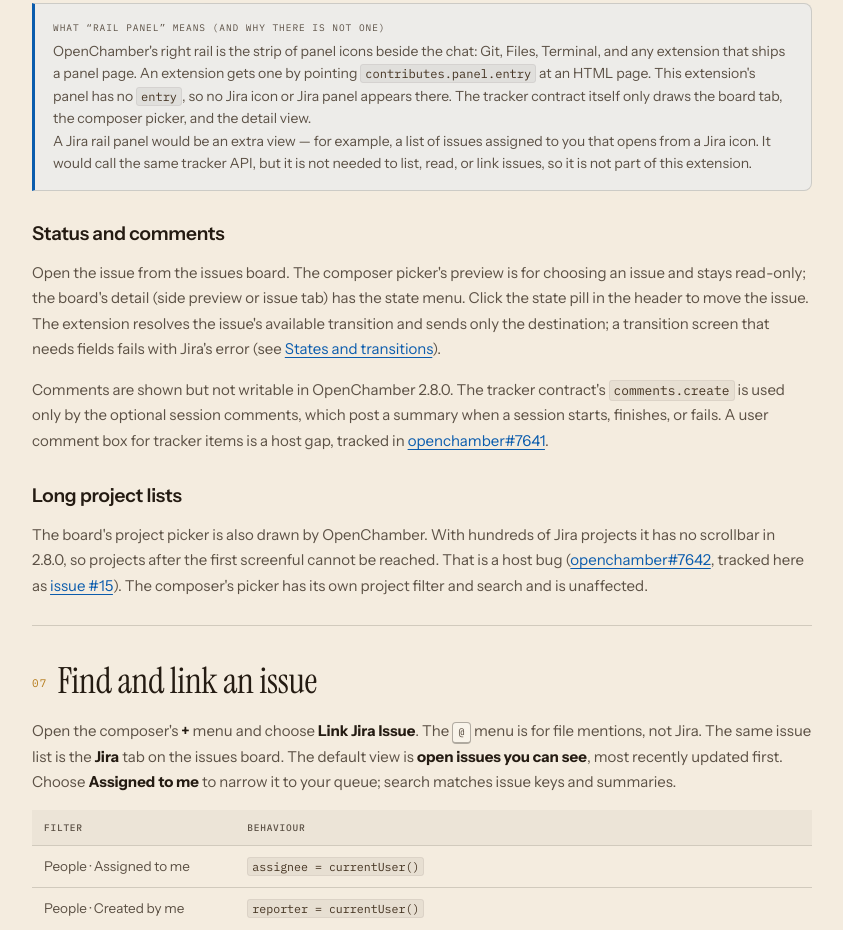
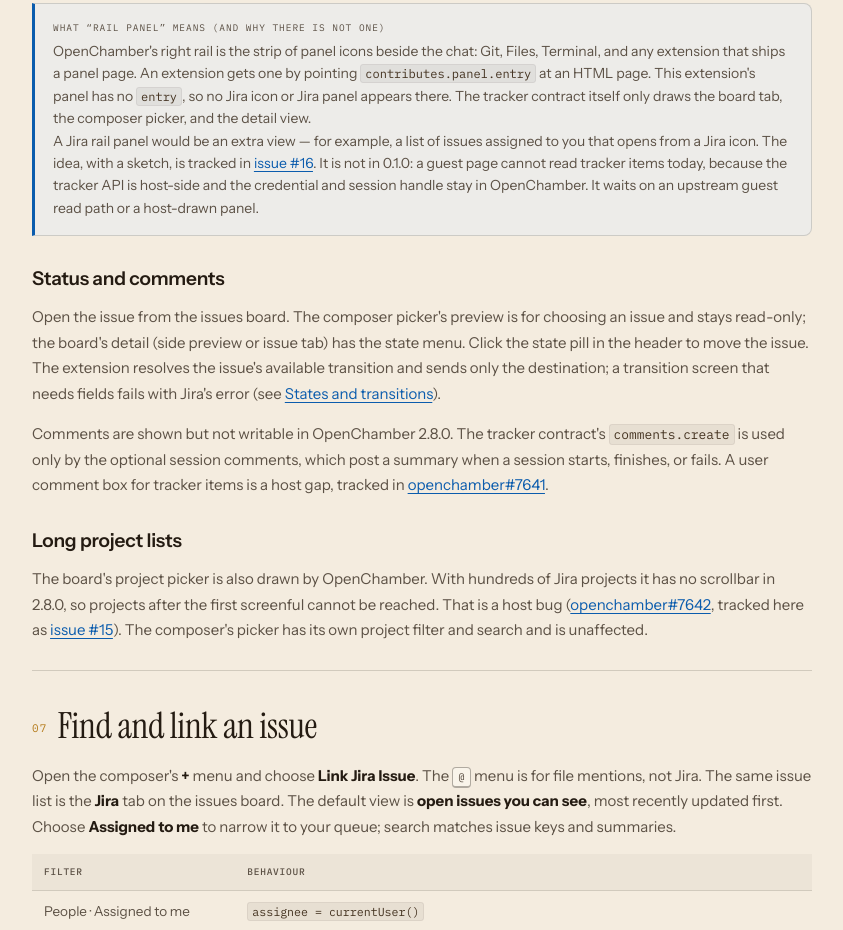
Before and after one commit to pgquiles/openchamber-jira, a website: page site/docs.html in a window 1280 px wide. Shown: the part 4990-5920 px from the top of the page, without its empty margins (304-1147 px from the left). Drawn offline with Linux system fonts and the light colour scheme.

Commit message:
docs: link the rail panel proposal and its data-path gap

```diff
--- a/site/docs.html
+++ b/site/docs.html
@@ -205,7 +205,7 @@ npm run zip      # optional: openchamber-jira.zip</code></pre>
         <div class="callout info">
           <span class="callout-title">What “rail panel” means (and why there is not one)</span>
           <p>OpenChamber's right rail is the strip of panel icons beside the chat: Git, Files, Terminal, and any extension that ships a panel page. An extension gets one by pointing <code>contributes.panel.entry</code> at an HTML page. This extension's panel has no <code>entry</code>, so no Jira icon or Jira panel appears there. The tracker contract itself only draws the board tab, the composer picker, and the detail view.</p>
-          <p>A Jira rail panel would be an extra view — for example, a list of issues assigned to you that opens from a Jira icon. It would call the same tracker API, but it is not needed to list, read, or link issues, so it is not part of this extension.</p>
+          <p>A Jira rail panel would be an extra view — for example, a list of issues assigned to you that opens from a Jira icon. The idea, with a sketch, is tracked in <a href="https://github.com/pgquiles/openchamber-jira/issues/16" target="_blank" rel="noopener">issue #16</a>. It is not in 0.1.0: a guest page cannot read tracker items today, because the tracker API is host-side and the credential and session handle stay in OpenChamber. It waits on an upstream guest read path or a host-drawn panel.</p>
         </div>
         <h3>Status and comments</h3>
         <p>Open the issue from the issues board. The composer picker's preview is for choosing an issue and stays read-only; the board's detail (side preview or issue tab) has the state menu. Click the state pill in the header to move the issue. The extension resolves the issue's available transition and sends only the destination; a transition screen that needs fields fails with Jira's error (see <a href="#states">States and transitions</a>).</p>
```
Also changed, not shown: README.md.
